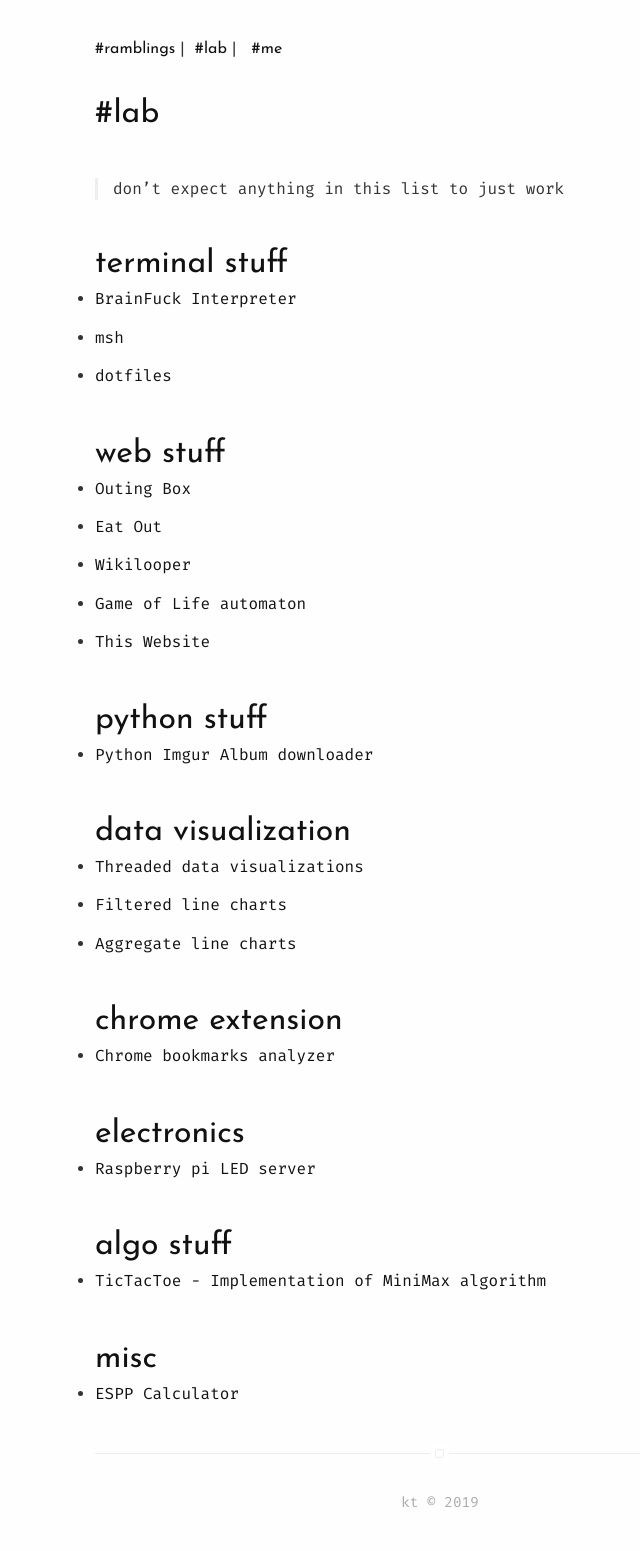
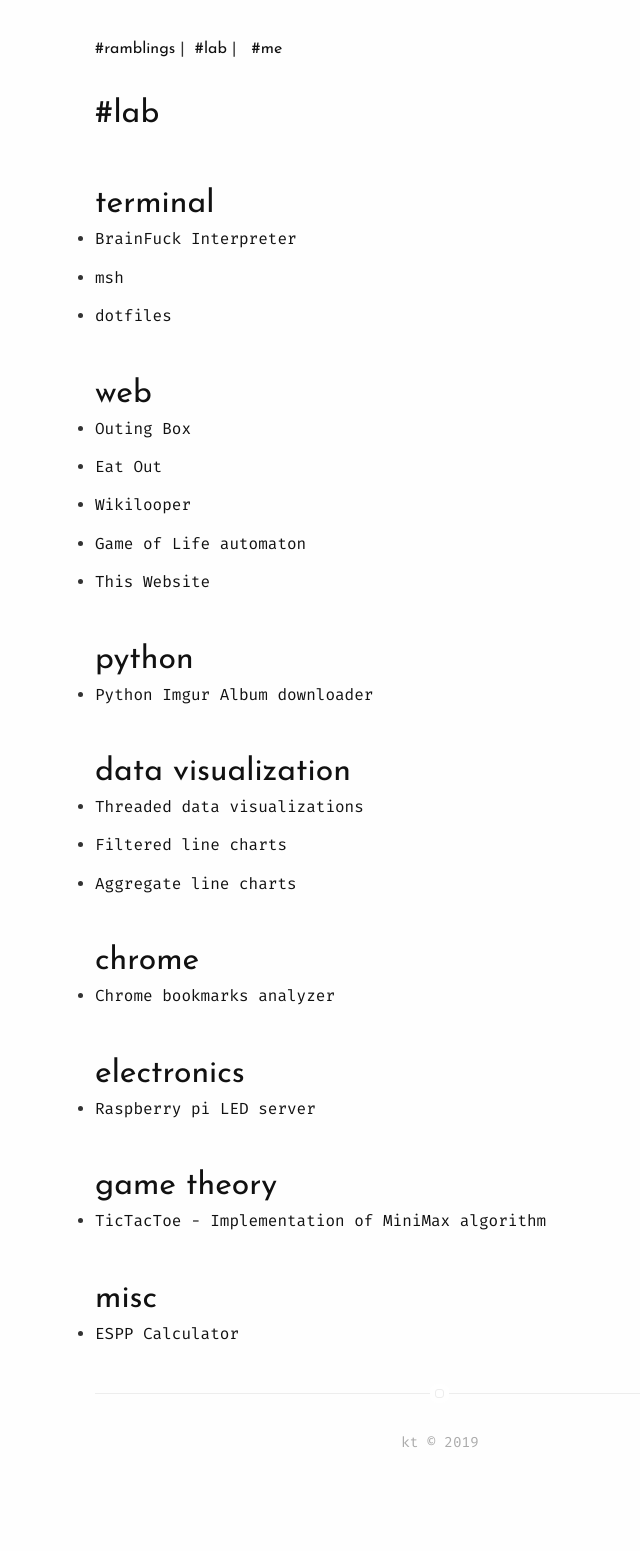
Before and after one commit to kartikanand/kartikanand.github.io, a Jekyll site: the page built from lab.md, in a window 1280 px wide. Shown: the whole page, without its empty margins (200-840 px from the left). Built offline with Jekyll 4.4.1, drawn with Linux system fonts in a browser that asks for light colours; after the commit the page ends 1491 px from its top, so only the background shows below that.

```diff
--- a/lab.md
+++ b/lab.md
@@ -3,16 +3,16 @@ layout: page
 title: lab
 ---
 
-> don't expect anything in this list to just work
+<br />
 
-### terminal stuff
+### terminal
 - [BrainFuck Interpreter](https://github.com/kartikanand/bfk)
 - [msh](https://github.com/kartikanand/msh)
 - [dotfiles](https://github.com/kartikanand/dotfiles)
 
 <br />
 
-### web stuff
+### web
 - [Outing Box](https://github.com/kartikanand/outing-box)
 - [Eat Out](https://github.com/kartikanand/eat-out)
 - [Wikilooper](https://github.com/kartikanand/wikilooper)
@@ -21,7 +21,7 @@ title: lab
 
 <br />
 
-### python stuff
+### python
 - [Python Imgur Album downloader](https://github.com/kartikanand/imgur-downloader)
 
 <br />
@@ -33,7 +33,7 @@ title: lab
 
 <br />
 
-### chrome extension
+### chrome
 - [Chrome bookmarks analyzer](https://github.com/kartikanand/chrome-bookmarks-analyzer)
 
 <br />
@@ -43,7 +43,7 @@ title: lab
 
 <br />
 
-### algo stuff
+### game theory
 - [TicTacToe - Implementation of MiniMax algorithm](https://github.com/kartikanand/tictactoe)
 
 <br />
```
Also changed, not shown: index.md (+0 -2 lines), me.md (+1 -1 lines).
